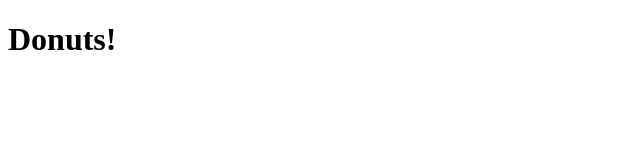
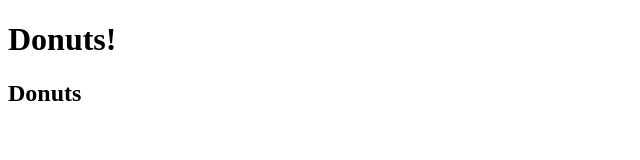
Before and after one commit to zoejgf/donut, a plain HTML site: page index.html in a window 1280 px wide. Shown: the whole page, without its empty margins (0-640 px from the left). Drawn offline with Linux system fonts and the light colour scheme.

Commit message:
added an h2

```diff
--- a/index.html
+++ b/index.html
@@ -9,5 +9,6 @@
 </head>
 <body>
     <h1>Donuts!</h1>
+    <h2>Donuts</h2>
 </body>
 </html>
```
